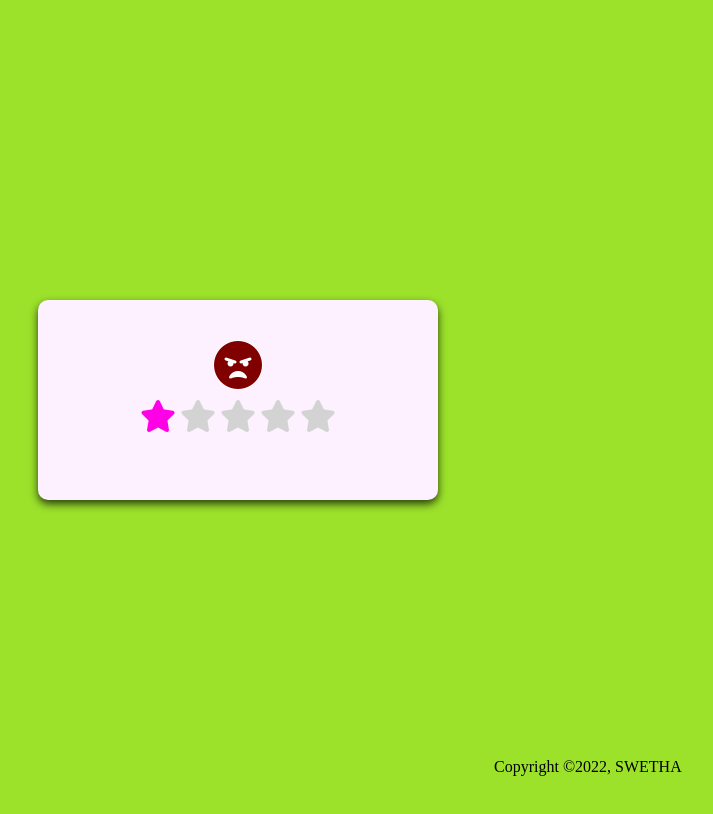
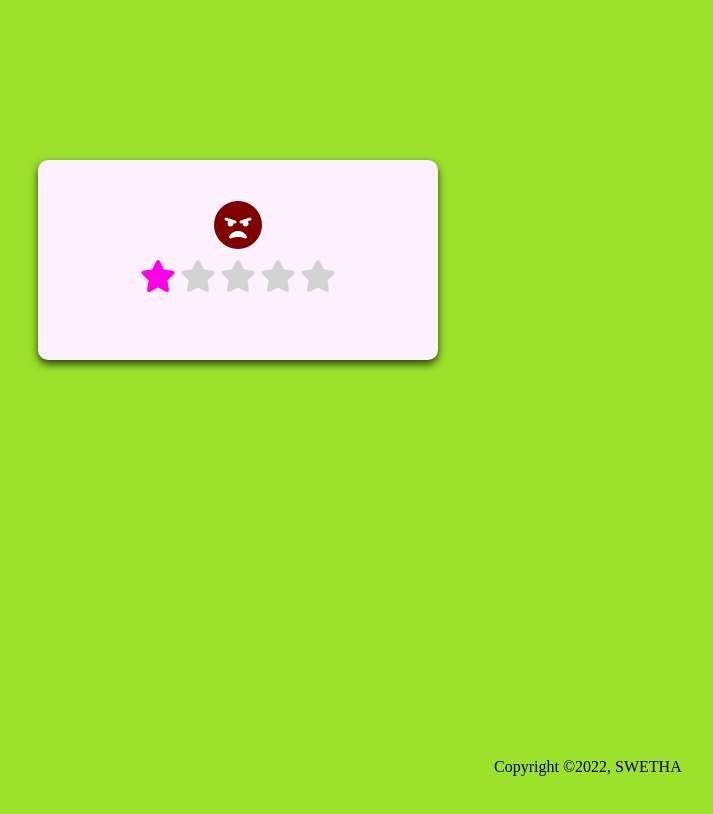
Before and after one commit to SWEdatCode/Emoji_repo, a plain HTML site: page index.html in a window 1280 px wide. Shown: the whole page, without its empty margins (402-1115 px from the left). Drawn offline with Linux system fonts and the light colour scheme.

Commit message:
changed direction

```diff
--- a/style.css
+++ b/style.css
@@ -1,5 +1,5 @@
 body{
-    margin: 0;
+    margin: 5;
     display: flex;
     justify-content: center;
     height: 100vh;
@@ -8,6 +8,7 @@ body{
 }
 .feedback-container{
     background-color: rgb(253, 240, 255);
+    top: 20%;
     width: 400px;
     height: 200px;
     box-shadow: 0 4px 8px rgba(0, 0, 0, 0.74);
```
